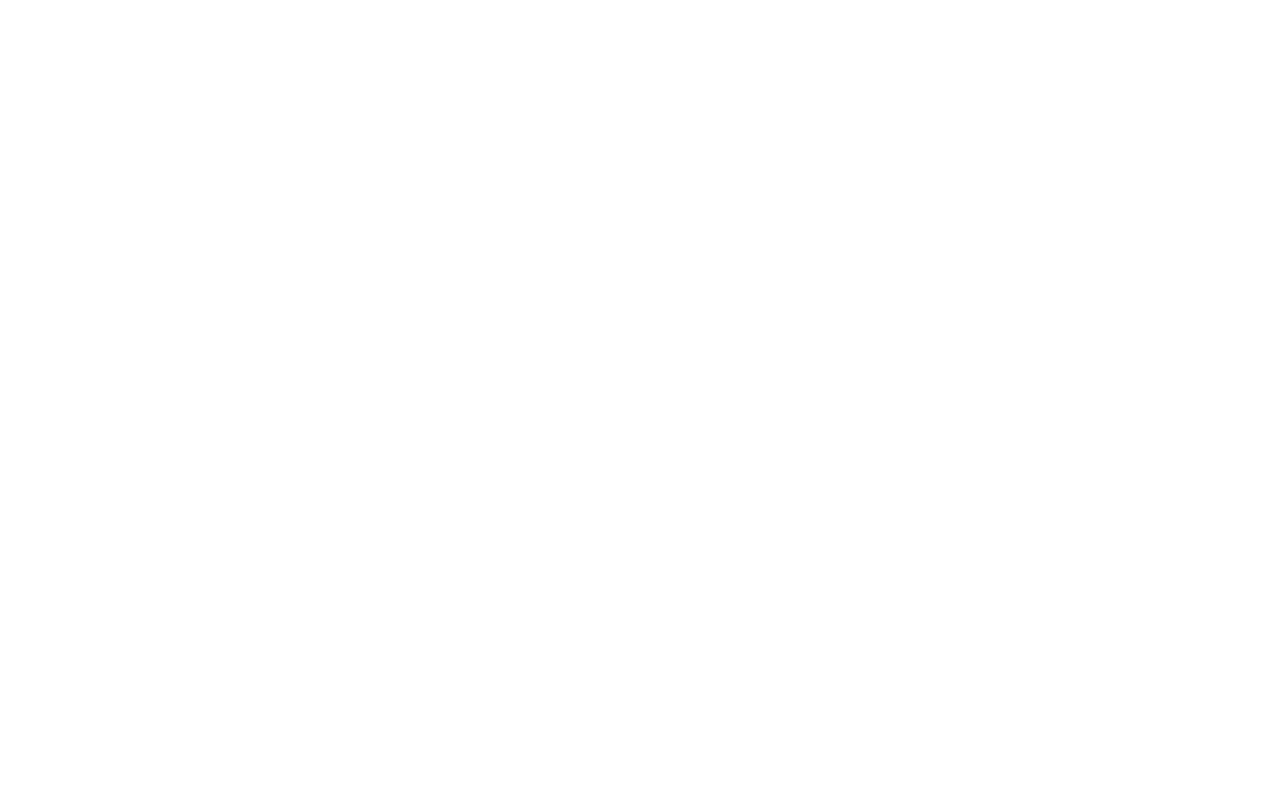
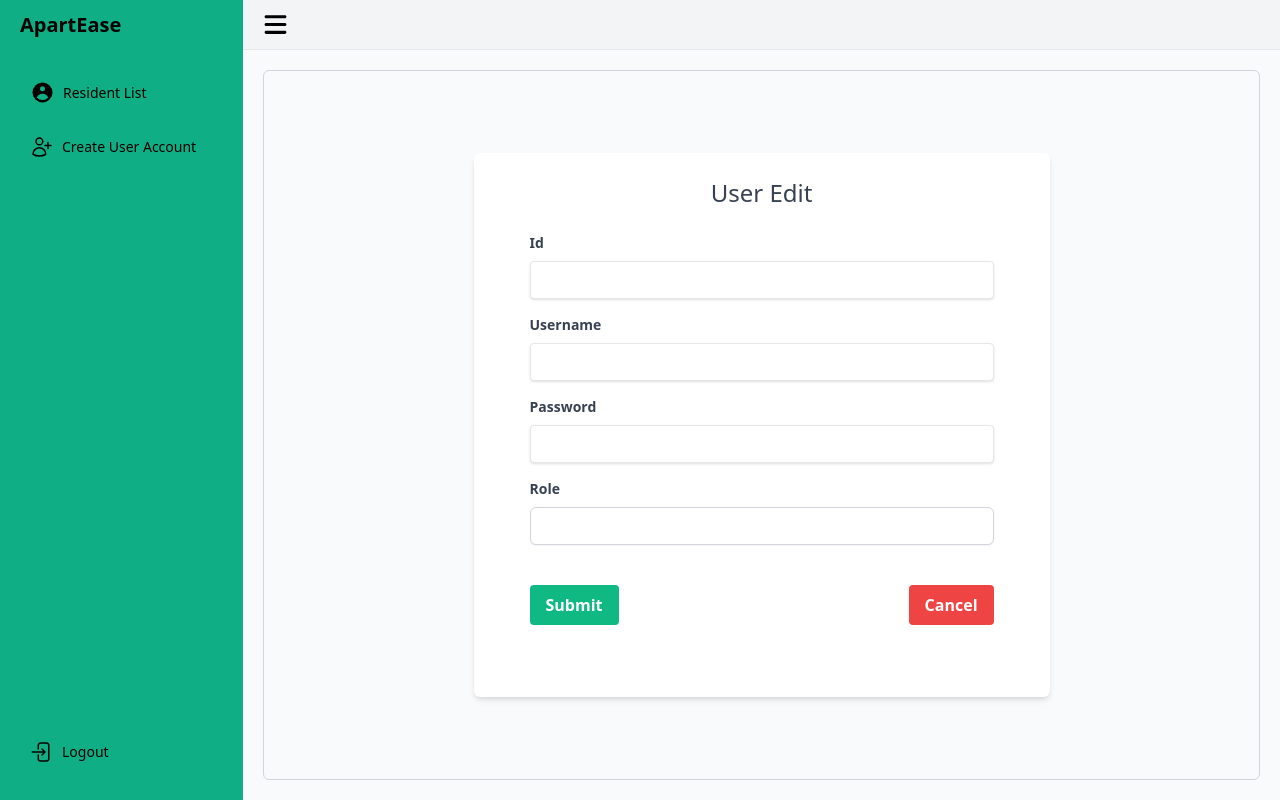
Before and after one commit to sawehkalanephaung/ApartEase-Frontend, a Vue app: page /edit-user/1 in a window 1280 px wide. Before the commit this address had no page. Built offline with nearby package versions, Linux system fonts and the light colour scheme; no server answers.

Commit message:
Adde User CRUD

```diff
--- a/src/router/index.js
+++ b/src/router/index.js
@@ -57,7 +57,7 @@
 
       },
       {
-        path: '/edit-user',
+        path: '/edit-user/:id',
         name: 'UserEditView',
         component:  UserEditView,
 
--- a/src/services/userService.js
+++ /dev/null
@@ -1,23 +0,0 @@
-// src/services/userService.js
-
-import axios from "axios";
-
-const API_URL = 'http://127.0.0.1:1230';
-const getUsers = async () => {
-  try {
-    const response = await axios.get(`${API_URL}/user/list`, {
-      headers: {
-        "x-access-token":
-          "eyJ0eXAiOiJKV1QiLCJhbGciOiJIUzI1NiJ9.eyJ1c2VybmFtZSI6ImFkbWluIn0.1Al8RHoDdEiGxSQ8jYfIdh3l6PFXTsWvaEL_4SHw-yg",
-      },
-    });
-    return response.data.Users;
-  } catch (error) {
-    console.error(error);
-    throw error;
-  }
-};
-
-export default {
-  getUsers,
-};
--- a/src/views/UserCreateView.vue
+++ b/src/views/UserCreateView.vue
@@ -65,6 +65,7 @@
 import { ref } from 'vue'
 import { useRouter } from 'vue-router'
 const router = useRouter()
+import { API_URL, API_TOKEN } from '@/config';
 
 const user = ref({
   username: '',
@@ -77,41 +78,42 @@
 }
 
 const onSubmit = () => {
-  const myHeaders = new Headers()
-  myHeaders.append('x-access-token', 'eyJ0eXAiOiJKV1QiLCJhbGciOiJIUzI1NiJ9.eyJ1c2VybmFtZSI6ImFkbWluIn0.1Al8RHoDdEiGxSQ8jYfIdh3l6PFXTsWvaEL_4SHw-yg')
-  myHeaders.append('Content-Type', 'application/json')
+  const myHeaders = new Headers();
+  myHeaders.append('Content-Type', 'application/json');
 
   const raw = JSON.stringify({
     username: user.value.username,
     password: user.value.password,
     role: user.value.role === 'user' ? 'user' : 'admin',
-    // role: user.value.role.toLowerCase(),
-  })
+  });
 
   const requestOptions = {
     method: 'POST',
-    headers: myHeaders,
+    headers: {
+      'Content-Type': 'application/json',
+      'x-access-token': API_TOKEN,
+    },
     body: raw,
     redirect: 'follow',
-  }
+  };
 
-  fetch('http://127.0.0.1:1230/user/add', requestOptions)
+  fetch(`${API_URL}/user/add`, requestOptions)
     .then((response) => response.json())
     .then((result) => {
-      console.log(result)
+      console.log(result);
       if (result.status === 'ok') {
-        alert(result.message)
-        router.push('/userlist')
+        alert(result.message);
+        router.push('/userlist');
       } else {
-        alert(result.message)
+        alert(result.message);
       }
     })
     .catch((error) => {
-      console.error('Error submitting form:', error)
-      alert('Failed to submit form. Please try again.')
-    })
-  router.push('/userlist')
-}
+      console.error('Error submitting form:', error);
+      alert('Failed to submit form. Please try again.');
+    });
+  router.push('/userlist');
+};
 </script>
 
 <style scoped>
--- a/src/views/UserEditView.vue
+++ b/src/views/UserEditView.vue
@@ -2,12 +2,23 @@
 <template>
       <div class="flex items-center justify-center h-full">
     <div class="w-full max-w-xl p-6 bg-white rounded-md shadow-md">
-    <h3 class="text-2xl font-medium text-gray-700">Create Resident</h3>
+      <h3 class="text-2xl font-medium text-gray-700 text-center">User Edit</h3>
+
     <form @submit.prevent="onSubmit"  class="  rounded px-8 pt-6 pb-8 mb-4" >
+      <div class="mb-4">
+        <label class="block text-gray-700 text-sm font-bold mb-2" for="id">Id</label>
+        <input
+          v-model="user.id"
+          type="text"
+          id="id"
+          class="shadow appearance-none border rounded w-full py-2 px-3 text-gray-700 leading-tight focus:outline-none focus:shadow-outline"
+          required
+        />
+      </div>
 
 
       <div class="mb-4">
-        <label class="block text-gray-700 text-sm font-bold mb-2" for="fname">Username</label>
+        <label class="block text-gray-700 text-sm font-bold mb-2" for="username">Username</label>
         <input
           v-model="user.username"
           type="text"
@@ -58,36 +69,51 @@
 </template>
 
 <script setup>
-import { ref } from 'vue'
-// import axios from 'axios'
-import { useRouter } from 'vue-router'
+import { ref, onMounted } from 'vue'
+import { useRouter, useRoute } from 'vue-router'
+import { API_URL, API_TOKEN } from '@/config'
+
 const router = useRouter()
+const route = useRoute()
 
 const user = ref({
+  id: '',
   username: '',
   password: '',
   role: '',
-
 })
-
 
 const fetchData = async () => {
   try {
-    const response = await fetch(`https://www.melivecode.com/api/users/${route.params.id}`)
-    const result = await response.json()
-    user.value.id = result.user.id
-    resident.value.username = result.user.username
-    resident.value.lname = result.user.lname
-    resident.value.username = result.user.username
+    const myHeaders = new Headers();
+    myHeaders.append('Content-Type', 'application/json')
+    myHeaders.append('x-access-token', API_TOKEN)
 
+    const raw = "";
+    const requestOptions = {
+      method: "GET",
+      headers: myHeaders,
+      body: raw,
+      redirect: "follow",
+    };
+    const response = await fetch(
+      `http://127.0.0.1:1230/user/list/${route.params.id}`,
+      requestOptions
+    );
+    const result = await response.json();
+    user.value.id = user.value.id
+    user.value.username = user.value.username
+    user.value.password = user.value.password
+    user.value.role = user.value.role
+    alert(result.message);
   } catch (error) {
-    console.error('Error fetching data:', error)
+    console.error("Error fetching data:", error);
   }
-}
+};
 
 onMounted(() => {
-  fetchData()
-})
+  fetchData();
+});
 
 const cancel = () => {
   router.push('/userlist')
@@ -95,26 +121,25 @@
 
 const onSubmit = async () => {
   const myHeaders = new Headers()
-  myHeaders.append("Content-Type", "application/json")
+  myHeaders.append('Content-Type', 'application/json')
+  myHeaders.append('x-access-token', API_TOKEN)
 
   const raw = JSON.stringify({
-    "id": user.value.id,
-    "username": user.value.fname,
-    "password": user.value.lname,
-    "role": user.value.role,
+    id: user.value.id,
+    username: user.value.username,
+    password: user.value.password,
+    role: user.value.role,
   })
 
   const requestOptions = {
-    method: "PUT",
+    method: 'POST',
     headers: myHeaders,
     body: raw,
-    redirect: "follow"
+    redirect: 'follow',
   }
 
   try {
-
-    // check api endpoints
-    const response = await fetch("https://www.melivecode.com/api/users/update", requestOptions)
+    const response = await fetch(`${API_URL}/user/edit/${user.value.id}`, requestOptions)
     const result = await response.json()
     alert(result.message)
     if (result.status === 'ok') {
--- a/src/views/UserList.vue
+++ b/src/views/UserList.vue
@@ -26,7 +26,7 @@
         <tbody>
           <!-- Display a message if no users are found -->
           <tr v-if="!users || users.length === 0">
-            <td colspan="4" class="px-5 py-5 border-b border-gray-200 bg-white text-sm text-center">Loading User ...</td>
+            <td colspan="4" class="px-5 py-5 border-b border-gray-200 bg-white text-sm text-center">No users found.</td>
           </tr>
                <!-- Render user rows with pagination -->
           <tr v-else v-for="(user, index) in paginatedUsers" :key="index">
@@ -122,25 +122,62 @@
 import router from '@/router'
 import { computed, ref, onMounted } from 'vue'
 import axios from 'axios'
-import userService from '@/services/userService'
+import { API_URL, API_TOKEN } from '@/config';
 
 const users = ref([]) // Reactive variable to store user data
 
 // Fetch user list from the backend API on component mount
 onMounted(async () => {
   try {
-    const userList = await userService.getUsers()
-    users.value = userList
+    const response = await axios.get(`${API_URL}/user/list`, {
+      headers: {
+        'Content-Type': 'application/json',
+        'x-access-token': API_TOKEN,
+      },
+    })
+    users.value = response.data.Users
   } catch (error) {
     console.error(error)
   }
 })
+
+
 const onCreate = () => {
   router.push('/create-user')
 
 }
 
+const onEdit = async (userId) => {
+  router.push({ name: 'UserEditView', params: { id: userId } })
+}
 
+
+
+
+const onDelete = async (userId) => {
+  try {
+    const myHeaders = new Headers();
+    myHeaders.append('Content-Type', 'application/json');
+
+    const requestOptions = {
+      method: 'DELETE',
+      headers: {
+        'Content-Type': 'application/json',
+        'x-access-token': API_TOKEN,
+      },
+      redirect: 'follow',
+    };
+
+    const response = await fetch(`${API_URL}/user/del/${userId}`, requestOptions);
+    const result = await response.json();
+    alert(result.message);
+
+    // Optionally, you can update the users list after successful deletion
+    users.value = users.value.filter((user) => user.id !== userId);
+  } catch (error) {
+    console.error(error);
+  }
+};
 
 
 
```
Also changed, not shown: 1 other file (tests, documents, lock files or other folders).
